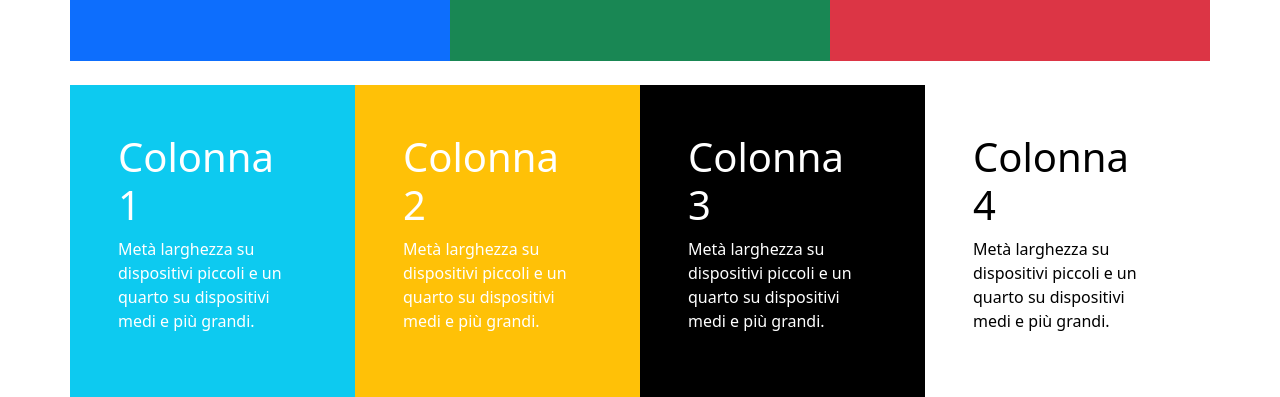
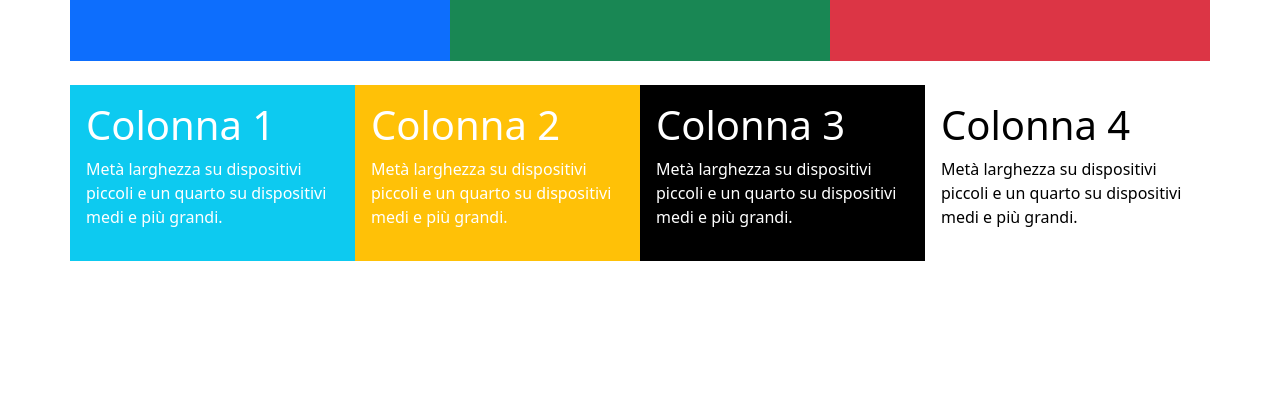
Before and after one commit to christian-matarazzo/htmlcss-bootstrap-layout, a plain HTML site: page index.html in a window 1280 px wide. Shown: the part 611-1008 px from the top of the page. After the commit the page ends 872 px from the top, so only its background shows below. Drawn offline with nearby package versions, Linux system fonts and the light colour scheme.

Commit message:
add code polishing and padding fix

```diff
--- a/index.html
+++ b/index.html
@@ -16,10 +16,11 @@
     <main>
 
         <div class="container">
-            <div class="text text-center pt-5"><h1>Bootstrap 5 Responsive Grid</h1>
-            <p class="text-secondary fs-2">Layout a griglia con diversi breakpoint (sm, md, lg).</p>
+            <div class="text text-center pt-5">
+                <h1>Bootstrap 5 Responsive Grid</h1>
+                <p class="text-secondary fs-2">Layout a griglia con diversi breakpoint (sm, md, lg).</p>
 
-        </div>
+            </div>
 
 
 
@@ -56,21 +57,21 @@
 
             <div class="row row-cols-md-4 mt-4 text-left text-white">
 
-                <div class="col-6  p-5 bg-info ">
+                <div class="col-6 p-3 bg-info ">
 
                     <h1>Colonna 1</h1>
                     <p>Metà larghezza su dispositivi piccoli e un quarto su dispositivi medi e più grandi.</p>
 
                 </div>
 
-                <div class="col-6 p-5 bg-warning ">
+                <div class="col-6 p-3 bg-warning ">
 
                     <h1>Colonna 2</h1>
 
                     <p>Metà larghezza su dispositivi piccoli e un quarto su dispositivi medi e più grandi.</p>
                 </div>
 
-                <div class="col-6  p-5 bg-black ">
+                <div class="col-6 p-3  bg-black ">
 
                     <h1>Colonna 3</h1>
                     <p>Metà larghezza su dispositivi piccoli e un quarto su dispositivi medi e più grandi.</p>
@@ -78,7 +79,7 @@
 
                 </div>
 
-                <div class="col-6 p-5  text-black ">
+                <div class="col-6 p-3 text-black ">
 
 
 
```
